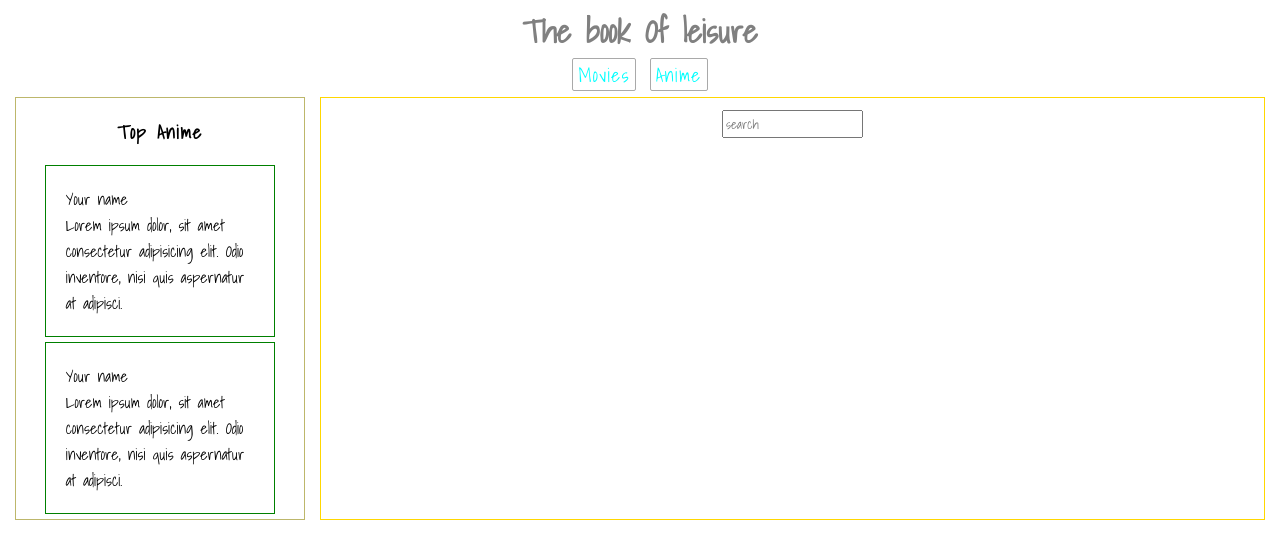
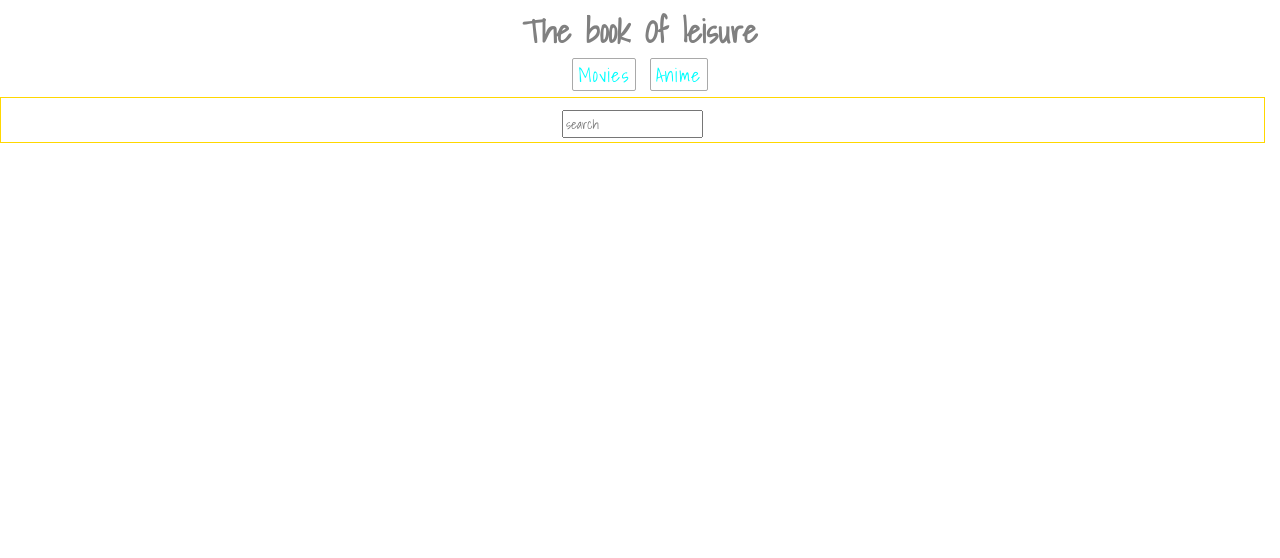
Before and after one commit to Zouziszzm/react-app-tut, a React (Vite) app: page / in a window 1280 px wide. Shown: the top 558 px of the page. Built offline with nearby package versions, Linux system fonts and the light colour scheme.

Commit message:
remodel api calls

```diff
--- a/src/App.jsx
+++ b/src/App.jsx
@@ -1,19 +1,26 @@
 import './App.css'
 import Navbar from './components/navbar.jsx'
-import Sidebar from './components/Sidebar.jsx'
 import Mainsec from './components/mainsec.jsx'
 import {useState, useEffect} from 'react'
 
 function App() {
     const [animeList, SetanimeList] = useState([]);
-    const [topanime, Settopanime] = useState([]);
-    const [search,Setsearch] = useState("");
+    const Animelist = async () => {
+        const temp = await fetch (`https://api.jikan.moe/v4/anime?q=${search}&sfw&limit=20`)
+        const resdata = await temp.json();
+        console.log(resdata.data)
+    }
+
+    useEffect(() => {
+        Animelist()
+    },[])
+    console.log(Animelist)
+
   return (
     <div className="App">
       <Navbar/>
       <div className="holder">
-        <Sidebar topanime={topanime}/>
-        <Mainsec/>
+        <Mainsec animeList={animeList} />
       </div>
     </div>
   )
--- a/src/components/Sidebar.jsx
+++ /dev/null
@@ -1,42 +0,0 @@
-import '../components/styles/sidebar.css'
-function Sidebar (){
-  return (
-      <aside className="side-Bar">
-        <nav className="side-cont">
-            <h3 className="side-head">Top Anime</h3>
-                <div className="card-wrap">
-
-                    <div className="card-item">
-                        <div className="card-inner">
-                            <div className="name">Your name</div>
-                            <div className="description">
-                                Lorem ipsum dolor, sit amet
-                                consectetur adipisicing elit. Odio inventore, nisi
-                                quis aspernatur at adipisci.
-                            </div>
-                        </div>
-                    </div>
-
-                </div>
-
-                <div className="card-wrap">
-
-                    <div className="card-item">
-                        <div className="card-inner">
-                            <div className="name">Your name</div>
-                            <div className="description">
-                                Lorem ipsum dolor, sit amet
-                                consectetur adipisicing elit. Odio inventore, nisi
-                                quis aspernatur at adipisci.
-                            </div>
-                        </div>
-                    </div>
-
-                </div>
-
-        </nav>
-      </aside>
-  )
-}
-
-export default Sidebar
--- a/src/components/mainsec.jsx
+++ b/src/components/mainsec.jsx
@@ -3,10 +3,9 @@ function Mainsec() {
   return (
     <div className="main">
         <form className="search-box">
-            <div>
-
-            </div>
-            <input type="search" placeholder="search" required />
+            <input type="search" placeholder="search" required
+                onChange={(e)=> setSearch(e.target.value)}
+            />
         </form>
     </div>
   )
--- a/src/components/styles/sidebar.css
+++ /dev/null
@@ -1,29 +0,0 @@
-@media screen and (max-width: 768px) {
-  .side-cont {
-    display: none;
-  }
-}
-.side-Bar
-{
-    max-width: 25%;
-    display: inline-block;
-}
-.side-cont
-{
-
-    border: 1px solid darkkhaki;
-    margin: 0px 15px;
-}
-.side-head
-{
-    text-align: center;
-    letter-spacing: 1.5px;
-}
-.card-wrap
-{
-    margin: 5px auto 5px auto;
-    border: 1px solid green;
-    padding: 20px;
-    width: 80%;
-    display: flex;
-}
```
